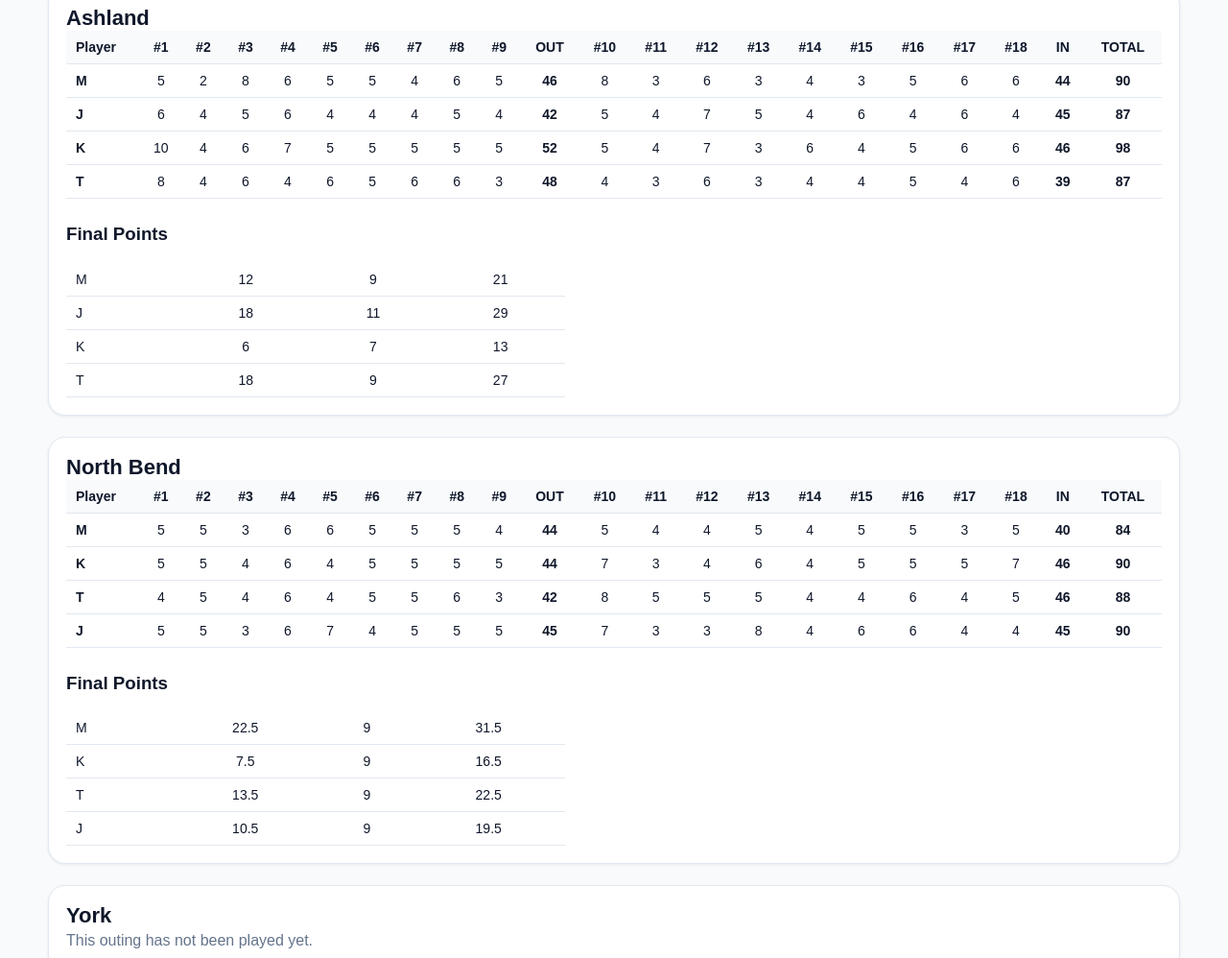
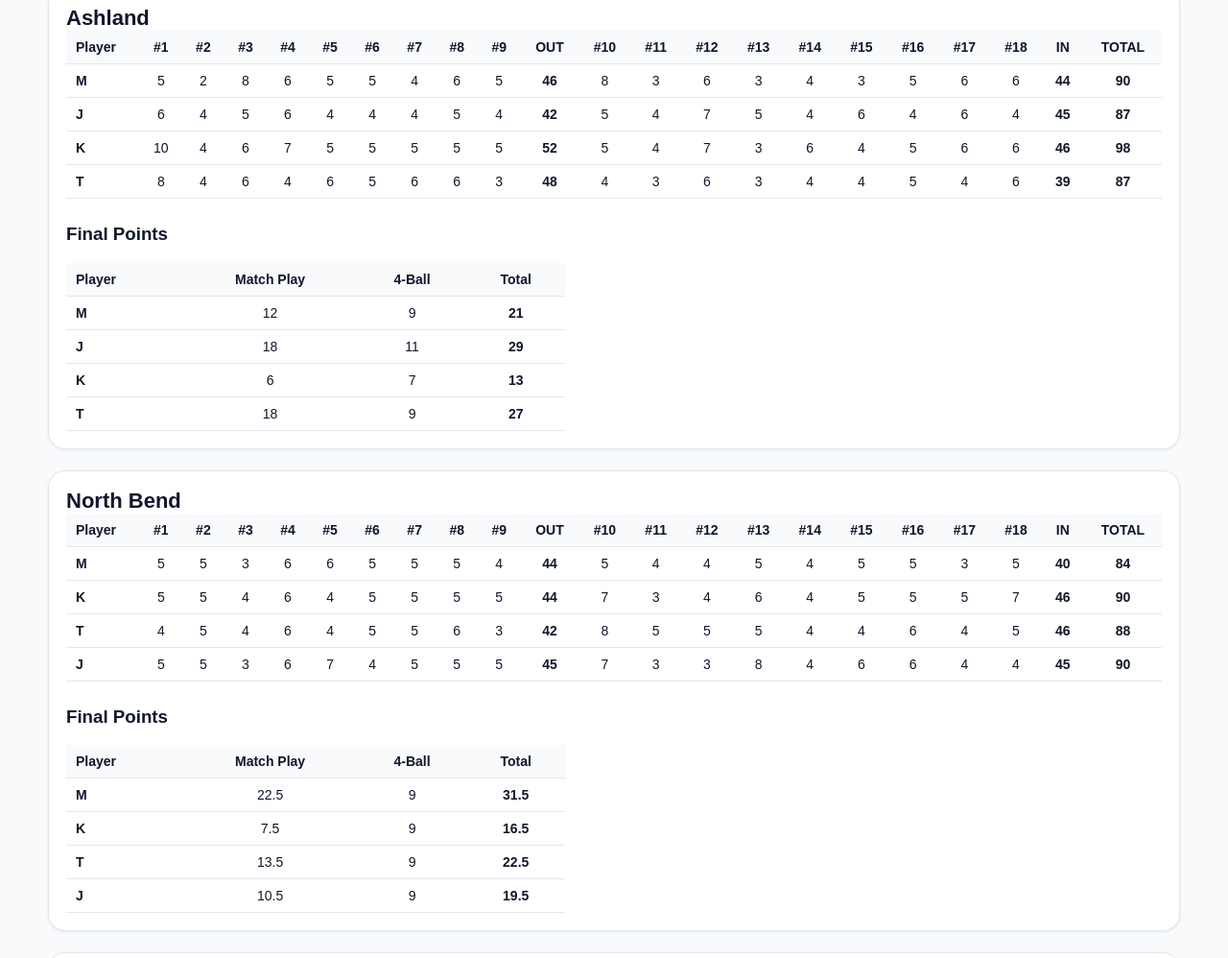
Before and after one commit to STAGES6020/golf-results, a plain HTML site: page tournaments/2026-04-may/index.html in a window 1280 px wide. Shown: the part 555-1553 px from the top of the page at 96% size. Drawn offline with Linux system fonts and the light colour scheme.

Commit message:
Publish April-May 2026 results

```diff
--- a/tournaments/2026-04-may/index.html
+++ b/tournaments/2026-04-may/index.html
@@ -111,7 +111,7 @@
     <header class="hero">
       <h1>April-May 2026</h1>
       <p class="sub">Golf tournament results</p>
-      <p class="small">Last updated: 5/12/2026, 10:50:35 PM</p>
+      <p class="small">Last updated: 5/12/2026, 11:02:23 PM</p>
     </header>
 
     <nav class="tabs">
@@ -316,22 +316,42 @@
 
     <h3>Final Points</h3>
     <table class="compact">
+      <thead>
+        <tr>
+          <th>Player</th>
+          <th>Match Play</th>
+          <th>4-Ball</th>
+          <th>Total</th>
+        </tr>
+      </thead>
       <tbody>
 
           <tr>
-            <td>M</td><td>12</td><td>9</td><td>21</td>
+            <td><b>M</b></td>
+            <td>12</td>
+            <td>9</td>
+            <td><b>21</b></td>
           </tr>
 
           <tr>
-            <td>J</td><td>18</td><td>11</td><td>29</td>
+            <td><b>J</b></td>
+            <td>18</td>
+            <td>11</td>
+            <td><b>29</b></td>
           </tr>
 
           <tr>
-            <td>K</td><td>6</td><td>7</td><td>13</td>
+            <td><b>K</b></td>
+            <td>6</td>
+            <td>7</td>
+            <td><b>13</b></td>
           </tr>
 
           <tr>
-            <td>T</td><td>18</td><td>9</td><td>27</td>
+            <td><b>T</b></td>
+            <td>18</td>
+            <td>9</td>
+            <td><b>27</b></td>
           </tr>
 
       </tbody>
@@ -396,22 +416,42 @@
 
     <h3>Final Points</h3>
     <table class="compact">
+      <thead>
+        <tr>
+          <th>Player</th>
+          <th>Match Play</th>
+          <th>4-Ball</th>
+          <th>Total</th>
+        </tr>
+      </thead>
       <tbody>
 
           <tr>
-            <td>M</td><td>22.5</td><td>9</td><td>31.5</td>
+            <td><b>M</b></td>
+            <td>22.5</td>
+            <td>9</td>
+            <td><b>31.5</b></td>
           </tr>
 
           <tr>
-            <td>K</td><td>7.5</td><td>9</td><td>16.5</td>
+            <td><b>K</b></td>
+            <td>7.5</td>
+            <td>9</td>
+            <td><b>16.5</b></td>
           </tr>
 
           <tr>
-            <td>T</td><td>13.5</td><td>9</td><td>22.5</td>
+            <td><b>T</b></td>
+            <td>13.5</td>
+            <td>9</td>
+            <td><b>22.5</b></td>
           </tr>
 
           <tr>
-            <td>J</td><td>10.5</td><td>9</td><td>19.5</td>
+            <td><b>J</b></td>
+            <td>10.5</td>
+            <td>9</td>
+            <td><b>19.5</b></td>
           </tr>
 
       </tbody>
```
